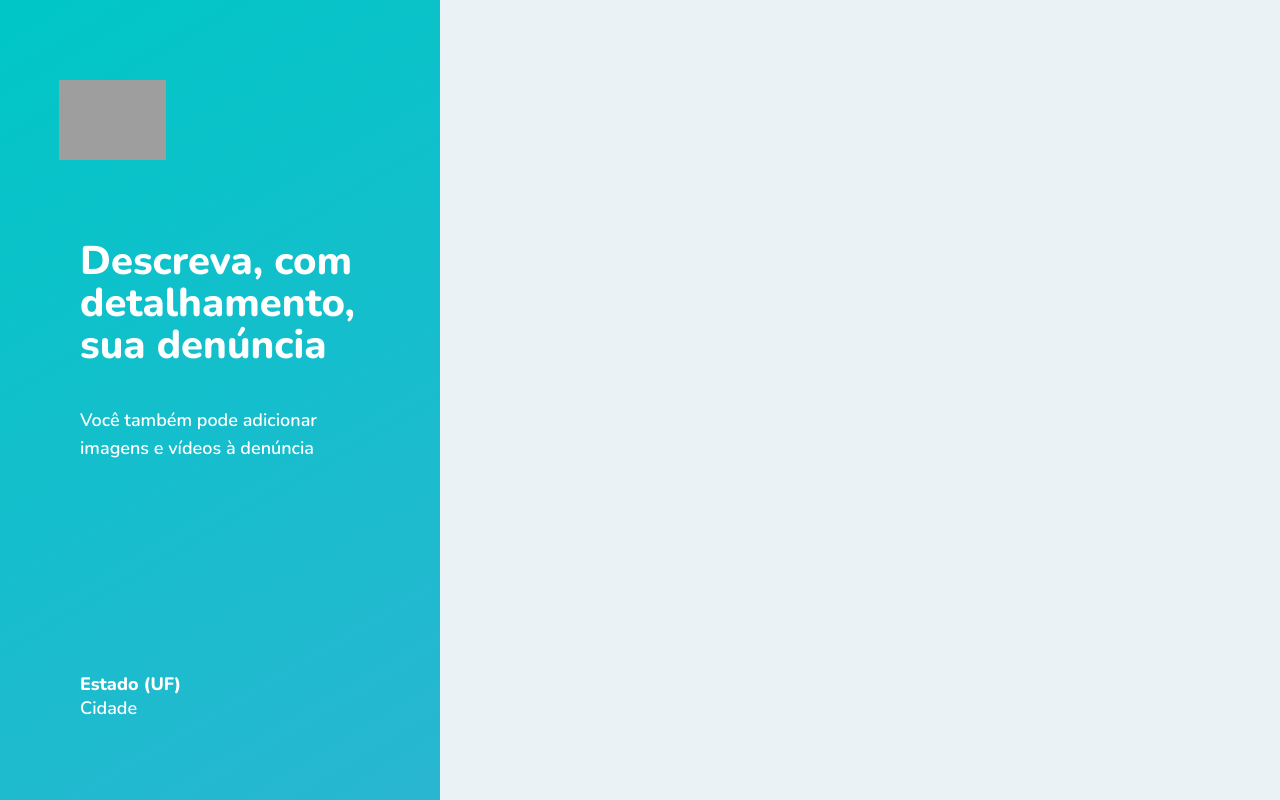
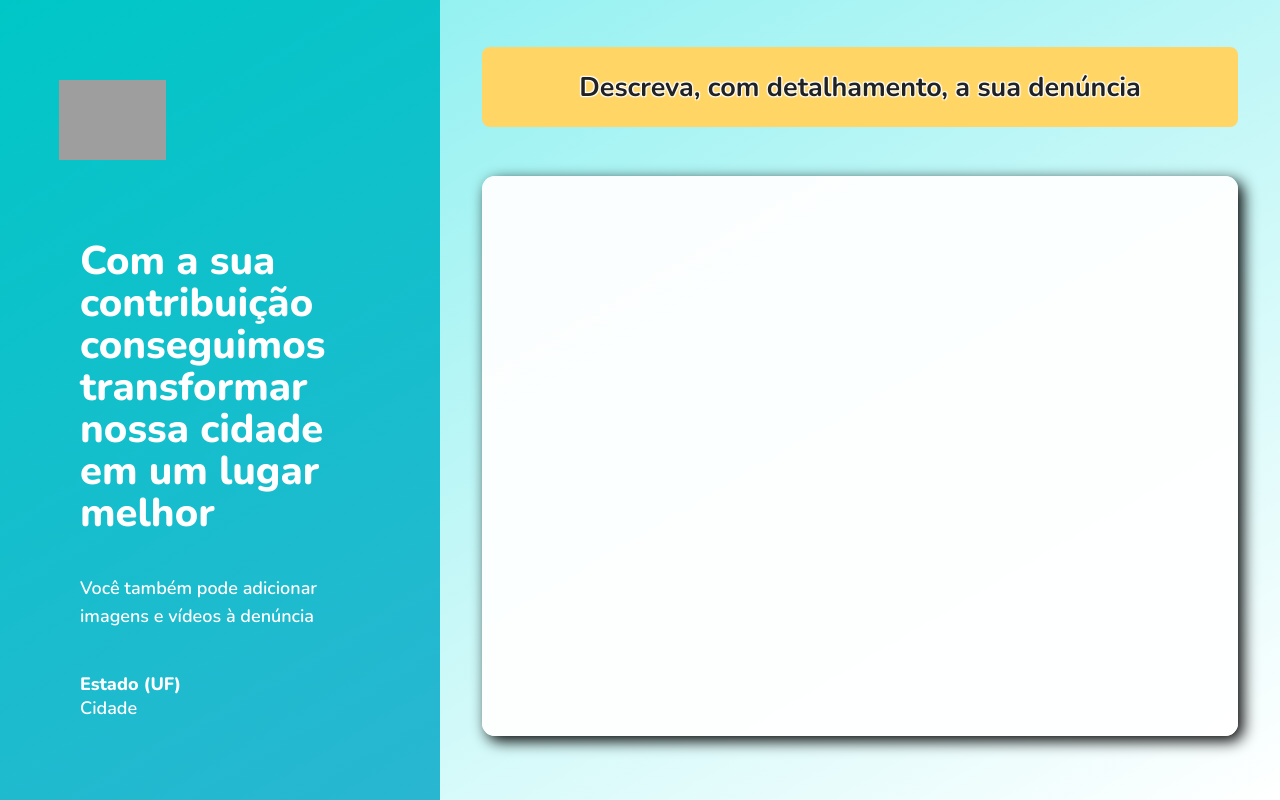
Before and after one commit to caionuneso/vp, a React (Create React App) app in the folder front/: page /report in a window 1280 px wide. Built offline with nearby package versions, Linux system fonts and the light colour scheme; grey boxes are pictures that could not be loaded.

Commit message:
reportright

```diff
--- a/front/src/pages/pages-denunciations/report.tsx
+++ b/front/src/pages/pages-denunciations/report.tsx
@@ -4,20 +4,17 @@ import icon from '../images/icon.svg'
 
 import '../../styles/pages/pages-denunciations/report.css';
 
-import { Form } from '@unform/web';
-
-import Input from '../../components/Form/input';
-
 function report(){
     return(
-        <div id="page-report">
+            <div id="page-report">
+
             <aside>
                 <header>
                     <div className="img-logo">
                          <img src="/static/media/icon.5d399b31.svg" alt="icon" />
                     </div>
 
-                    <h2>Descreva, com detalhamento, sua denúncia</h2>
+                    <h2>Com a sua contribuição conseguimos transformar nossa cidade em um lugar melhor</h2>
                     <p>Você também pode adicionar imagens e vídeos à denúncia</p>
 
                 </header>
@@ -27,7 +24,18 @@ function report(){
                     <span>Cidade</span>
                 </footer>
             </aside>
+            <div className="rightBlockReport">
 
+                <div className="styleTitleBlock">
+                    <h2>Descreva, com detalhamento, a sua denúncia</h2>
+                </div>
+
+                <div className="blockReportForm">
+
+
+
+                </div>
+            </div>
         </div>
 
     );
--- a/front/src/styles/pages/pages-denunciations/report.css
+++ b/front/src/styles/pages/pages-denunciations/report.css
@@ -46,3 +46,51 @@
     margin-right: 215px;
     height: 80px;
 }
+
+#page-report .rightBlockReport {
+    width: 100vw;
+    height: 100vh;
+
+    background: linear-gradient(329.54deg, #ffffff 0%, #95f1f1 100%);
+}
+
+#page-report .rightBlockReport .styleTitleBlock {
+    width: 90%;
+    height: 10%;
+
+    display : flex;
+    align-items: center;
+    justify-content: center;
+
+    background: #ffd666;
+    border-radius: 0.5rem;
+
+    margin-top: 47px;
+    margin-left: 5%;
+}
+
+#page-report .rightBlockReport .styleTitleBlock h2 {
+    display: flex;
+    align-items: center;
+
+    color: #222;
+
+    text-shadow: 1px 1px 1px white, -1px 1px 1px white, 1px -1px 1px white, -1px -1px 1px white;
+}
+
+#page-report .rightBlockReport .blockReportForm {
+    width: 90%;
+    height: 70%;
+
+    display: flex;
+    justify-content: center;
+    align-items: center;
+
+    margin-top: 49px;
+    margin-left: 5%;
+
+    background: rgba(255, 255, 255, 0.952);
+    border-radius: .8rem;
+
+    box-shadow: 5px 5px 15px black ;
+}
```
Also changed, not shown: front/src/components/Form/input.js (deleted, +0 -17 lines), front/src/components/Form/idex.js (deleted), 1 other file (tests, documents, lock files or other folders).
